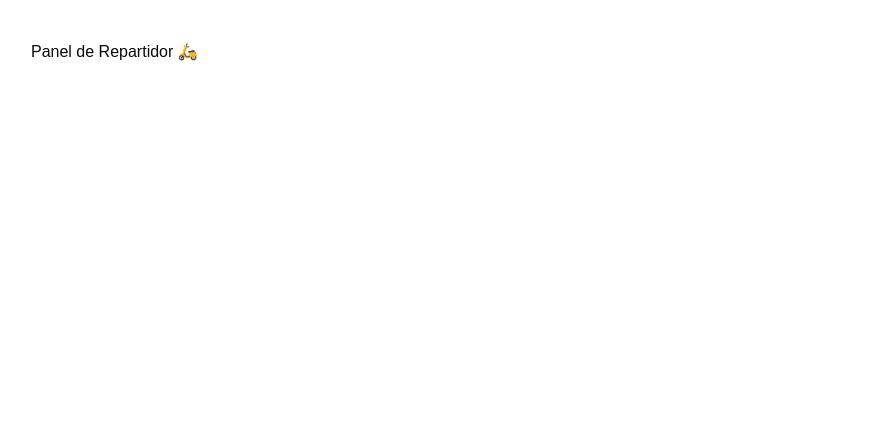
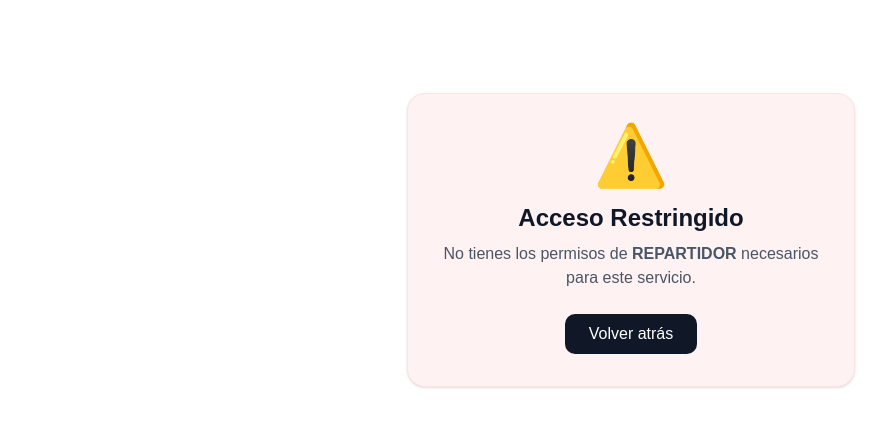
Before and after one commit to davidpp09/RestFoodF, a React (Vite) app: page /entregas in a window 1280 px wide. Shown: the top 426 px of the page, without its empty margins (9-895 px from the left). Built offline with nearby package versions, Linux system fonts and the light colour scheme; no server answers; sample sign-in values are in the browser's storage.

Commit message:
rutas pretejidas y mensajes de error y enums

```diff
--- a/src/App.jsx
+++ b/src/App.jsx
@@ -1,19 +1,38 @@
 import { BrowserRouter, Routes, Route, Navigate } from 'react-router-dom';
 import Login from "./pages/Login"
+import ProtectedRoute from "./components/ProtectedRoute"
+import {ROLES,SUPER_ROLES } from './constants/roles';
+
 
 export default function App() {
+  const AdminPanel = () => <div className="p-10"><h1>Panel de Administrador (En construcción 🏗️)</h1></div>;
+  const MesaPanel = () => <div className="p-10"><h1>Panel de Mesas (En construcción 🏗️)</h1></div>;
+  const PedidosPanel = () => <div className="p-10"><h1>Panel de Pedidos (En construcción 🏗️)</h1></div>;
+  const RepartidorPanel = () => <div className="p-10"><h1>Panel de Repartidor (En construcción 🏗️)</h1></div>;
   return (
     <BrowserRouter>
       <Routes>
         <Route path="/login" element={<Login />} />
-
-        {/* Rutas para los roles (por ahora marcadores de posición) */}
-        <Route path="/admin-dashboard" element={<div className="p-10"><h1>Panel de Admin 👑</h1></div>} />
-        <Route path="/pedidos" element={<div className="p-10"><h1>Panel de Mesero 📝</h1></div>} />
-        <Route path="/cocina-panel" element={<div className="p-10"><h1>Panel de Cocina 🍳</h1></div>} />
-        <Route path="/entregas" element={<div className="p-10"><h1>Panel de Repartidor 🛵</h1></div>} />
-
-        {/* Si el usuario entra a cualquier otra ruta, lo mandamos al login */}
+        <Route path="/admin-dashboard" element={
+          <ProtectedRoute roleRequired={SUPER_ROLES}>
+            <AdminPanel />
+          </ProtectedRoute>
+        } />
+        <Route path="/pedidos" element={
+          <ProtectedRoute roleRequired={ROLES.MESERO}>
+            <MesaPanel />
+          </ProtectedRoute>
+        } />
+        <Route path="/cocina-panel" element={
+          <ProtectedRoute roleRequired={ROLES.COCINA}>
+            <PedidosPanel />
+          </ProtectedRoute>
+        } />
+        <Route path="/entregas" element={
+          <ProtectedRoute roleRequired={ROLES.REPARTIDOR}>
+            <RepartidorPanel />
+          </ProtectedRoute>
+        } />
         <Route path="*" element={<Navigate to="/login" />} />
       </Routes>
     </BrowserRouter>
--- /dev/null
+++ b/src/components/AccessDenied.jsx
@@ -0,0 +1,19 @@
+export const AccessDenied = ({ roleRequired }) => {
+    return (
+        <div className="flex flex-col items-center justify-center min-h-[60vh] p-4 text-center">
+            <div className="bg-red-50 p-8 rounded-2xl shadow-sm border border-red-100 max-w-md">
+                <div className="text-red-500 text-6xl mb-4">⚠️</div>
+                <h1 className="text-2xl font-bold text-gray-900 mb-2">Acceso Restringido</h1>
+                <p className="text-gray-600 mb-6">
+                    No tienes los permisos de <strong>{roleRequired}</strong> necesarios para este servicio.
+                </p>
+                <button
+                    onClick={() => window.history.back()}
+                    className="bg-gray-900 text-white px-6 py-2 rounded-lg hover:bg-gray-800 transition-colors"
+                >
+                    Volver atrás
+                </button>
+            </div>
+        </div>
+    );
+};
--- a/src/components/ui/ProtectedRoute.jsx
+++ b/src/components/ProtectedRoute.jsx
@@ -1,11 +1,10 @@
 import { Navigate } from 'react-router-dom';
 import { jwtDecode } from 'jwt-decode';
+import { AccessDenied } from './AccessDenied';
+import { SUPER_ROLES } from '../constants/roles';
 
-// Recibimos 'children' (la página) y 'roleRequired' (el permiso necesario)
 const ProtectedRoute = ({ children, roleRequired }) => {
     const token = localStorage.getItem('token_restfood');
-
-    // 1. Si no hay token, lo mandamos al login
     if (!token) {
         return <Navigate to="/login" />;
     }
@@ -13,19 +12,14 @@ const ProtectedRoute = ({ children, roleRequired }) => {
     try {
         const decoded = jwtDecode(token);
         const userRole = decoded.role;
-
-        // 2. Aquí va tu lógica de comparación:
-        // Si el 'userRole' es igual al 'roleRequired', mostramos los 'children'
-        // Si no coinciden, lo mandamos a una página de error o al login.
-
-        if (userRole === roleRequired) {
+        if (userRole === roleRequired || SUPER_ROLES.includes(userRole)) {
             return children;
         } else {
-            return <Navigate to="/login" />;
+            return <AccessDenied roleRequired={roleRequired} />;
         }
 
     } catch (error) {
-        // Si el token es inválido o falló el decode
         return <Navigate to="/login" />;
     }
 };
+export default ProtectedRoute;
--- /dev/null
+++ b/src/constants/roles.js
@@ -0,0 +1,10 @@
+
+export const ROLES = {
+    ADMIN: 'ADMIN',
+    DEV: 'DEV',
+    MESERO: 'MESERO',
+    COCINA: 'COCINA',
+    REPARTIDOR: 'REPARTIDOR'
+};
+
+export const SUPER_ROLES = [ROLES.DEV, ROLES.ADMIN];
--- a/src/hooks/useAuth.js
+++ b/src/hooks/useAuth.js
@@ -3,6 +3,7 @@ import { useNavigate } from 'react-router-dom';
 import { authService } from '../services/authService';
 import { jwtDecode } from 'jwt-decode';
 import { toast } from 'sonner';
+import { ROLES } from '../constants/roles';
 
 export const useAuth = () => {
     const navigate = useNavigate();
@@ -16,10 +17,10 @@ export const useAuth = () => {
             const decoded = jwtDecode(token);
             const rol = decoded.role
             const rutasPorRol = {
-                DEV: "/admin-dashboard",
-                MESERO: "/pedidos",
-                COCINA: "/cocina-panel",
-                REPARTIDOR: "/entregas"
+                [ROLES.DEV]: "/admin-dashboard",
+                [ROLES.MESERO]: "/pedidos",
+                [ROLES.COCINA]: "/cocina-panel",
+                [ROLES.REPARTIDOR]: "/entregas"
             };
             const destino = rutasPorRol[rol] || "/login";
             toast.success(`¡Bienvenido! Entrando como ${rol}`);
--- a/src/pages/Login.jsx
+++ b/src/pages/Login.jsx
@@ -10,8 +10,9 @@ export default function Login() {
     const [pass, setPass] = useState("");
     const { loginUser, loading } = useAuth();
 
-    const handleSubmit = async () => {
-        loginUser(email, pass);
+    const handleSubmit = async (e) => {
+        e.preventDefault();
+        await loginUser(email, pass);
     };
 
     return (
@@ -20,6 +21,7 @@ export default function Login() {
                 <CardHeader>
                     <CardTitle>INICIAR SESIÓN</CardTitle>
                 </CardHeader>
+                <form onSubmit={handleSubmit}>
                     <CardContent>
                         <div className="grid gap-4">
                             <Input
@@ -27,24 +29,27 @@ export default function Login() {
                                 placeholder="tu@correo.com"
                                 value={email}
                                 onChange={(e) => setEmail(e.target.value)}
+                                required
                             />
                             <Input
                                 type="password"
                                 placeholder="contraseña"
                                 value={pass}
                                 onChange={(e) => setPass(e.target.value)}
+                                required
                             />
                         </div>
                     </CardContent>
                     <CardFooter>
                         <Button
+                            type="submit"
                             className="w-full"
-                        onClick={handleSubmit}
                             disabled={loading}
                         >
                             {loading ? "Cargando..." : "Entrar"}
                         </Button>
                     </CardFooter>
+                </form>
             </Card>
         </div>
     )
```
Lines whose indentation alone changed are shown as unchanged.
